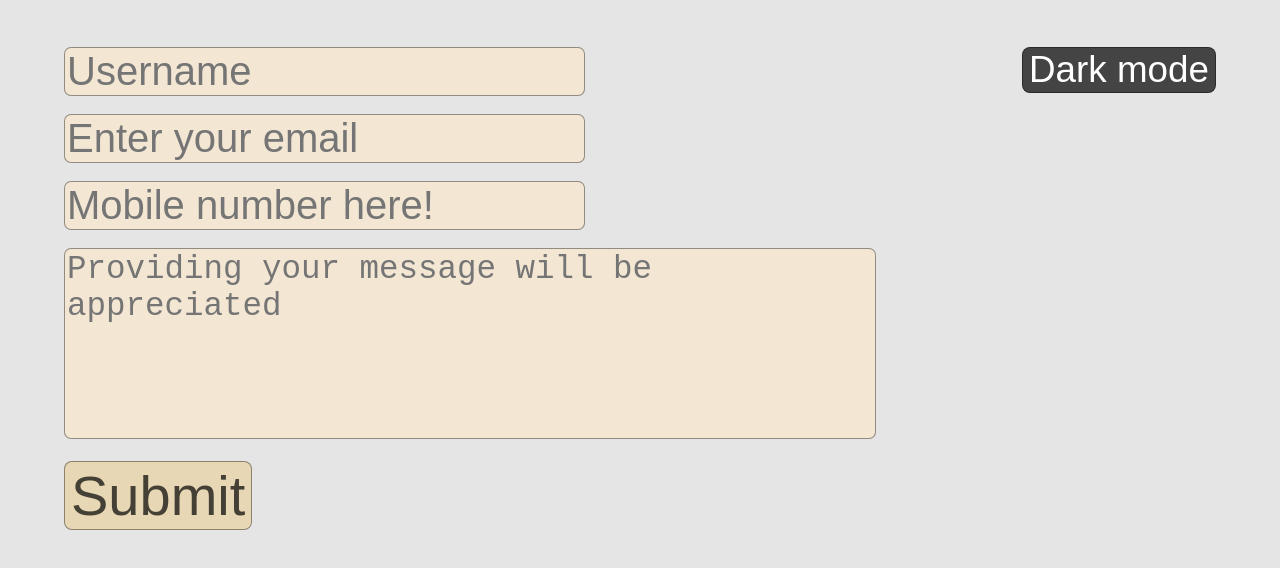
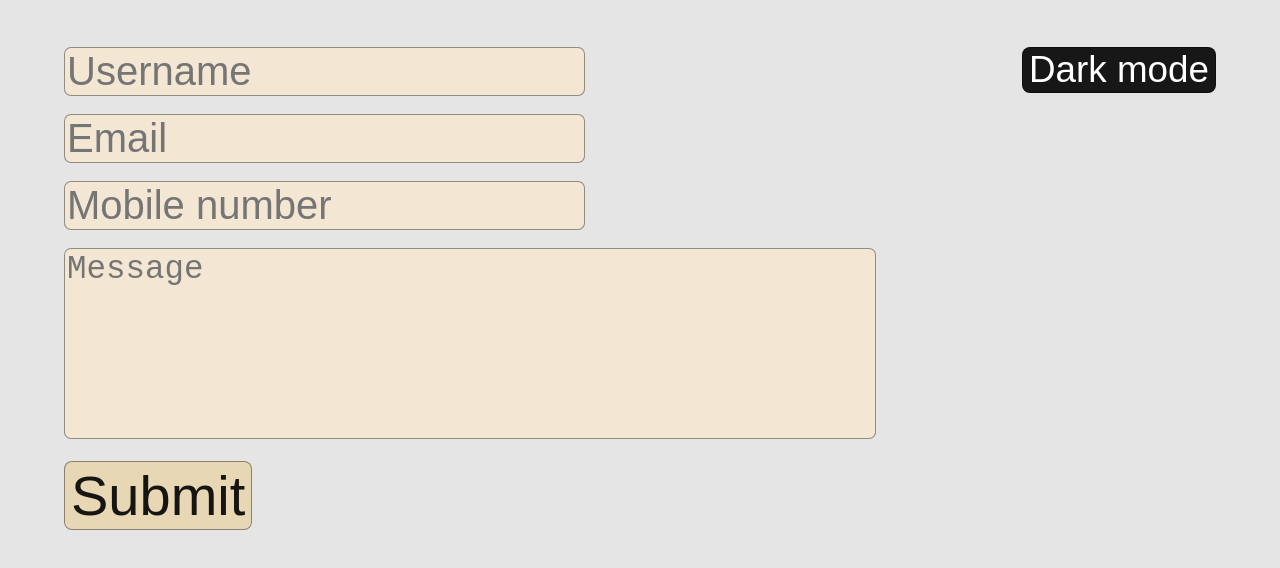
Before and after one commit to praneeth-rdy/Registration-form, a plain HTML site: page index.html in a window 1280 px wide. Drawn offline with nearby package versions, Linux system fonts and the light colour scheme.

Commit message:
minor update

```diff
--- a/index.html
+++ b/index.html
@@ -16,14 +16,14 @@
 
         <input id='name' class="txtinput" name='Name' type='text' placeholder="Username" required><br><br>
 
-        <input id='email' class="txtinput" name='Email' type='email' placeholder="Enter your email" required><br><br>
+        <input id='email' class="txtinput" name='Email' type='email' placeholder="Email" required><br><br>
 
-        <input id='phone' class="txtinput" name='Phone' type='tel' placeholder="Mobile number here!" required><br><br>
+        <input id='phone' class="txtinput" name='Phone' type='tel' placeholder="Mobile number" required><br><br>
 
         <!--Generally speaking an input field is a one-line field (probably to carry something like first name or last name, a phone number, an email).
           A textarea is a multi-line field that allows you to press ENTER!
           They are used for addresses or others long and complex type of data (also notes, for instance)-->
-        <textarea id='message' class="txtinput" name='message' placeholder="Providing your message will be appreciated" rows="5" cols="40" ></textarea><br><br>
+        <textarea id='message' class="txtinput" name='message' placeholder="Message" rows="5" cols="40" ></textarea><br><br>
 
         <button id="submit" type='submit'>Submit</button>
     </form>
--- a/interactive.js
+++ b/interactive.js
@@ -1,5 +1,7 @@
+
+//Initializing
 var wmbgcolor = 'rgba(0,0,0,0.1)';
-var dmbgcolor = 'rgba(0,0,0,0.7)';
+var dmbgcolor = 'rgba(0,0,0,0.9)';
 var txtbxbgcolor = 'rgba(243, 231, 212,1)';
 var modebtn = document.getElementById('mode');
 var submitbtn = document.getElementById('submit');
@@ -29,7 +31,7 @@ function todarkmode(){
     modebtn.style.color = dmbgcolor;
     submitbtn.style.backgroundColor = 'rgba(175,238,238,0.6)';
     //hover properties
-    s2.innerHTML = '#submit:hover{box-shadow: 0 0 8px 1px rgba(175,238,238,1);}#mode:hover{box-shadow: 0 0 8px 1px rgb(255, 255, 255);}'
+    s2.innerHTML = '#submit:hover{box-shadow: 0 0 8px 1px rgba(175,238,238,1);}#mode:hover{box-shadow: 0 0 8px 1px rgb(255, 255, 255);}';
 
 }
 
@@ -41,10 +43,11 @@ function towhitemode(){
     modebtn.style.color = 'white';
     submitbtn.style.backgroundColor = 'rgba(235, 202, 131,0.5)';
     //hover properties
-    s2.innerHTML = '#submit:hover{box-shadow: 0 0 8px 1px #fa7f1b;}#mode:hover{box-shadow: 0 0 8px 1px rgb(0, 0, 0);}'
+    s2.innerHTML = '#submit:hover{box-shadow: 0 0 8px 1px #fa7f1b;}#mode:hover{box-shadow: 0 0 8px 1px rgb(0, 0, 0);}';
 
 }
 
 //Main starts here
 
 towhitemode();
+submitbtn.style.color = dmbgcolor;
--- a/stylesheet.css
+++ b/stylesheet.css
@@ -25,8 +25,8 @@ button{
 
 #submit{
     font-size: 300%;
-    color: rgba(0,0,0,0.7);
 }
+/*submitbtn(background-color,color),modebtn(background-color,color,innerhtml),body(background-color) are implemented using js*/
 
 /*#submit:hover,#mode:hover will be in second stylesheet, implemented using js*/
 
```
